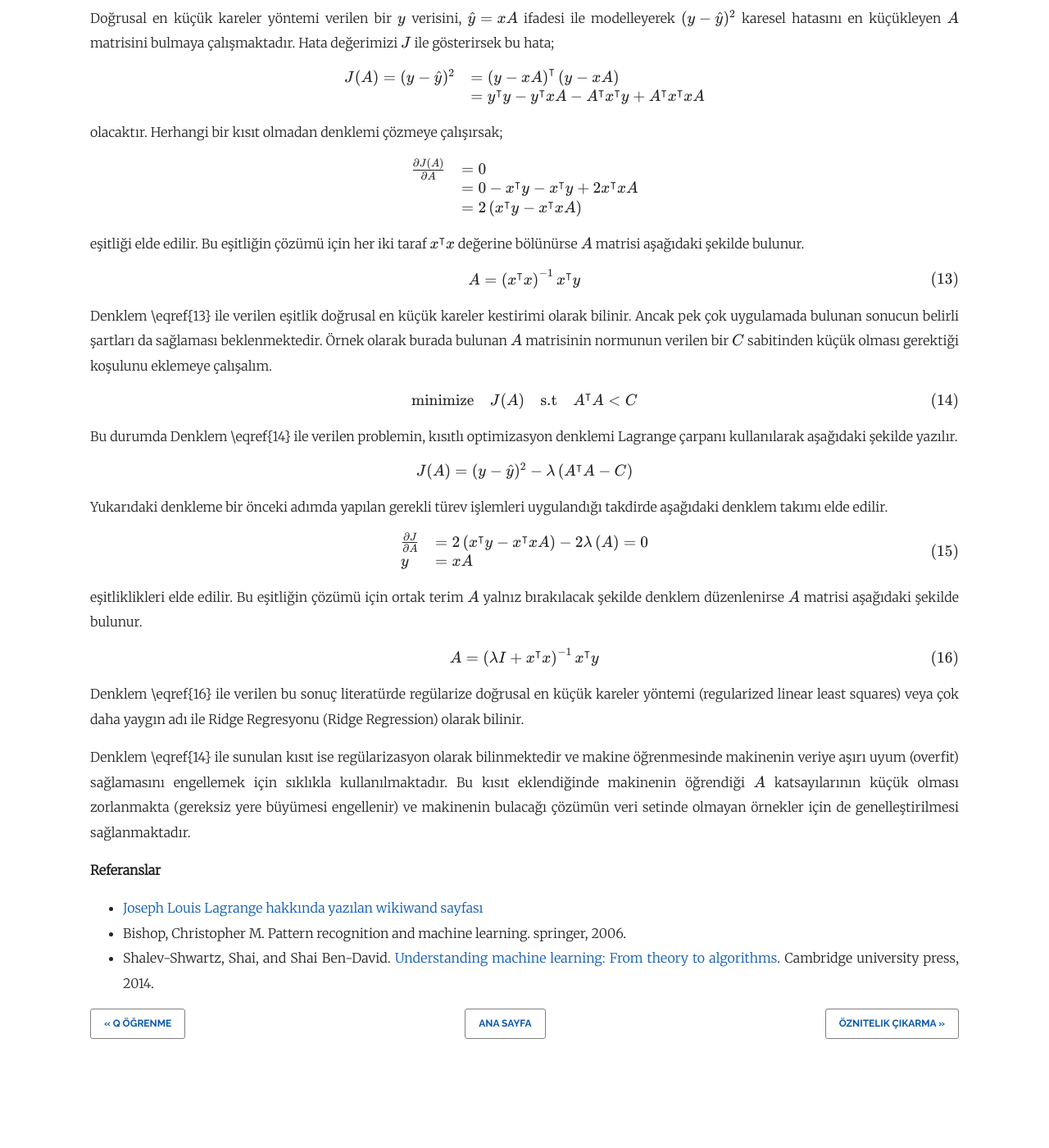
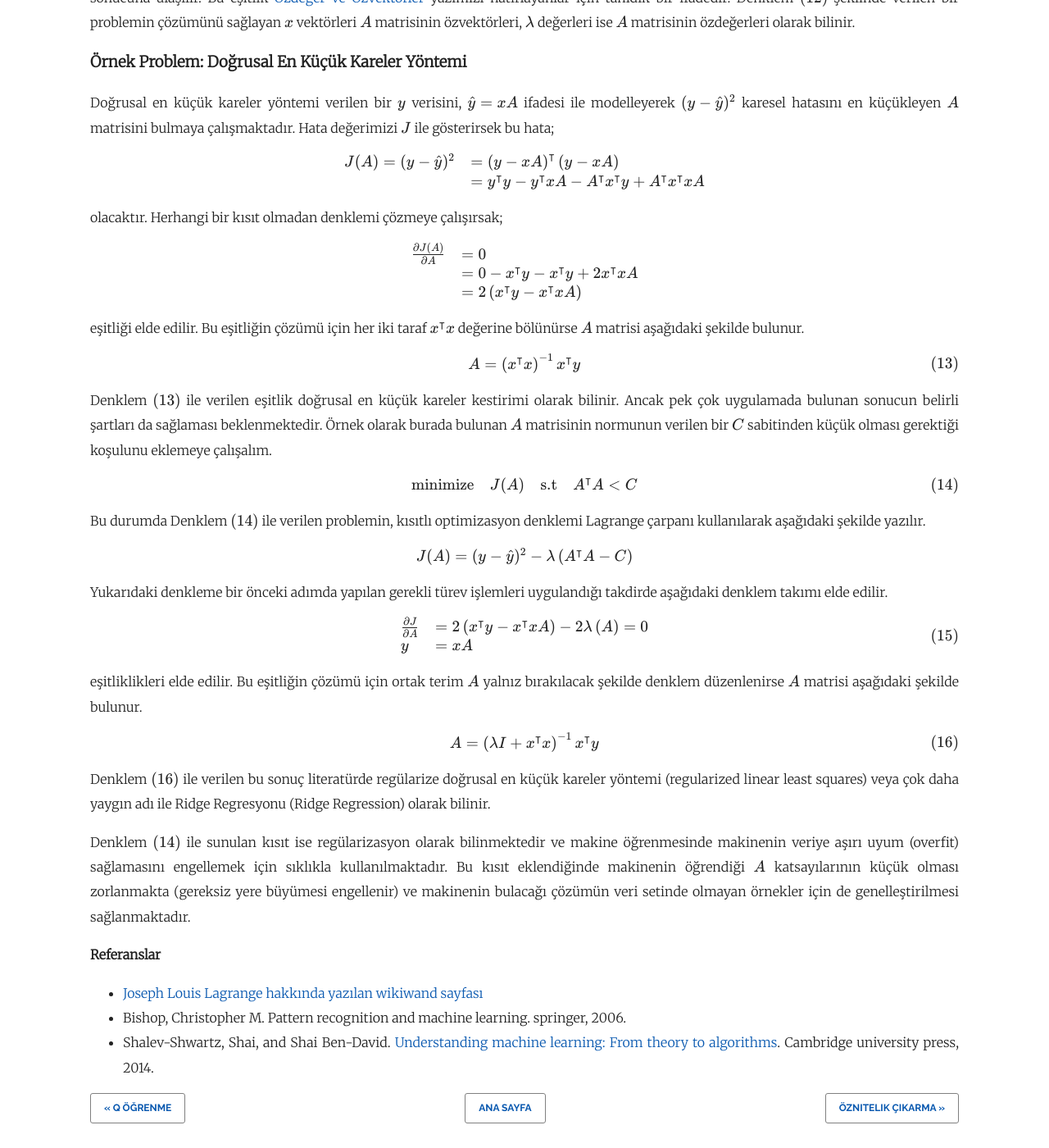
Before and after one commit to cescript/cescript.github.io, a Jekyll site: the page built from _posts/2020-01-13-lagrange-carpanlari-yontemi.md, in a window 1280 px wide and 1400 px high, scrolled down 4472 px. Shown: the whole window at 82% size. Built offline with Jekyll 4.4.1, drawn with Linux system fonts in a browser that asks for light colours; nearby versions of some CDN libraries; before the commit the page ends 5769 px from its top, so only the background shows below that.

```diff
--- a/_posts/2020-01-13-lagrange-carpanlari-yontemi.md
+++ b/_posts/2020-01-13-lagrange-carpanlari-yontemi.md
@@ -146,7 +146,11 @@ $$L\left (x,\lambda \right ) = x^\intercal A x - \lambda \left ( x^\intercal x -
 
 Denklem $\eqref{11}$ ile verilen maliyet fonksiyonun çözümü için $L$ fonksiyonunun $\lambda$ değişkenine göre türevi alınıp sıfıra eşitlenirse $x^\intercal x=1$ bulunur.
 
-$L$ fonksiyonunun $x$ değişkenine göre türevi alınıp sıfıra eşitlenirse de $$\frac{\partial{L\left (x,\lambda \right ) }}{\partial{x}}=2Ax-2\lambda x = 0$$ elde edilir. Bu denklem düzenlenerek
+$L$ fonksiyonunun $x$ değişkenine göre türevi alınıp sıfıra eşitlenirse de
+
+$$\frac{\partial{L\left (x,\lambda \right ) }}{\partial{x}}=2Ax-2\lambda x = 0$$
+
+elde edilir. Bu denklem düzenlenerek
 
 $$Ax = \lambda x \tag{12}$$
 
@@ -178,11 +182,11 @@ eşitliği elde edilir. Bu eşitliğin çözümü için her iki taraf $x^\interc
 
 $$A= \left( x^\intercal x \right )^{-1} x^\intercal y \tag{13}$$
 
-Denklem \eqref{13} ile verilen eşitlik doğrusal en küçük kareler kestirimi olarak bilinir. Ancak pek çok uygulamada bulunan sonucun belirli şartları da sağlaması beklenmektedir. Örnek olarak burada bulunan $A$ matrisinin normunun verilen bir $C$ sabitinden küçük olması gerektiği koşulunu eklemeye çalışalım.
+Denklem $\eqref{13}$ ile verilen eşitlik doğrusal en küçük kareler kestirimi olarak bilinir. Ancak pek çok uygulamada bulunan sonucun belirli şartları da sağlaması beklenmektedir. Örnek olarak burada bulunan $A$ matrisinin normunun verilen bir $C$ sabitinden küçük olması gerektiği koşulunu eklemeye çalışalım.
 
 $$\text{minimize} \quad J(A) \quad \text{s.t} \quad A^\intercal A \lt C \tag{14}$$
 
-Bu durumda Denklem \eqref{14} ile verilen problemin, kısıtlı optimizasyon denklemi Lagrange çarpanı kullanılarak aşağıdaki şekilde yazılır.
+Bu durumda Denklem $\eqref{14}$ ile verilen problemin, kısıtlı optimizasyon denklemi Lagrange çarpanı kullanılarak aşağıdaki şekilde yazılır.
 
 $$
 \begin{array}{ll}
@@ -204,9 +208,9 @@ eşitliklikleri elde edilir. Bu eşitliğin çözümü için ortak terim $A$ yal
 
 $$A= \left( \lambda I + x^\intercal x \right )^{-1} x^\intercal y \tag{16}$$
 
-Denklem \eqref{16} ile verilen bu sonuç literatürde regülarize doğrusal en küçük kareler yöntemi (regularized linear least squares) veya çok daha yaygın adı ile Ridge Regresyonu (Ridge Regression) olarak bilinir.
+Denklem $\eqref{16}$ ile verilen bu sonuç literatürde regülarize doğrusal en küçük kareler yöntemi (regularized linear least squares) veya çok daha yaygın adı ile Ridge Regresyonu (Ridge Regression) olarak bilinir.
 
-Denklem \eqref{14} ile sunulan kısıt ise regülarizasyon olarak bilinmektedir ve makine öğrenmesinde makinenin veriye aşırı uyum (overfit) sağlamasını engellemek için sıklıkla kullanılmaktadır. Bu kısıt eklendiğinde makinenin öğrendiği $A$ katsayılarının küçük olması zorlanmakta (gereksiz yere büyümesi engellenir) ve makinenin bulacağı çözümün veri setinde olmayan örnekler için de genelleştirilmesi sağlanmaktadır.
+Denklem $\eqref{14}$ ile sunulan kısıt ise regülarizasyon olarak bilinmektedir ve makine öğrenmesinde makinenin veriye aşırı uyum (overfit) sağlamasını engellemek için sıklıkla kullanılmaktadır. Bu kısıt eklendiğinde makinenin öğrendiği $A$ katsayılarının küçük olması zorlanmakta (gereksiz yere büyümesi engellenir) ve makinenin bulacağı çözümün veri setinde olmayan örnekler için de genelleştirilmesi sağlanmaktadır.
 
 **Referanslar**
 * [Joseph Louis Lagrange hakkında yazılan wikiwand sayfası](https://www.wikiwand.com/tr/Joseph-Louis_Lagrange)
```
